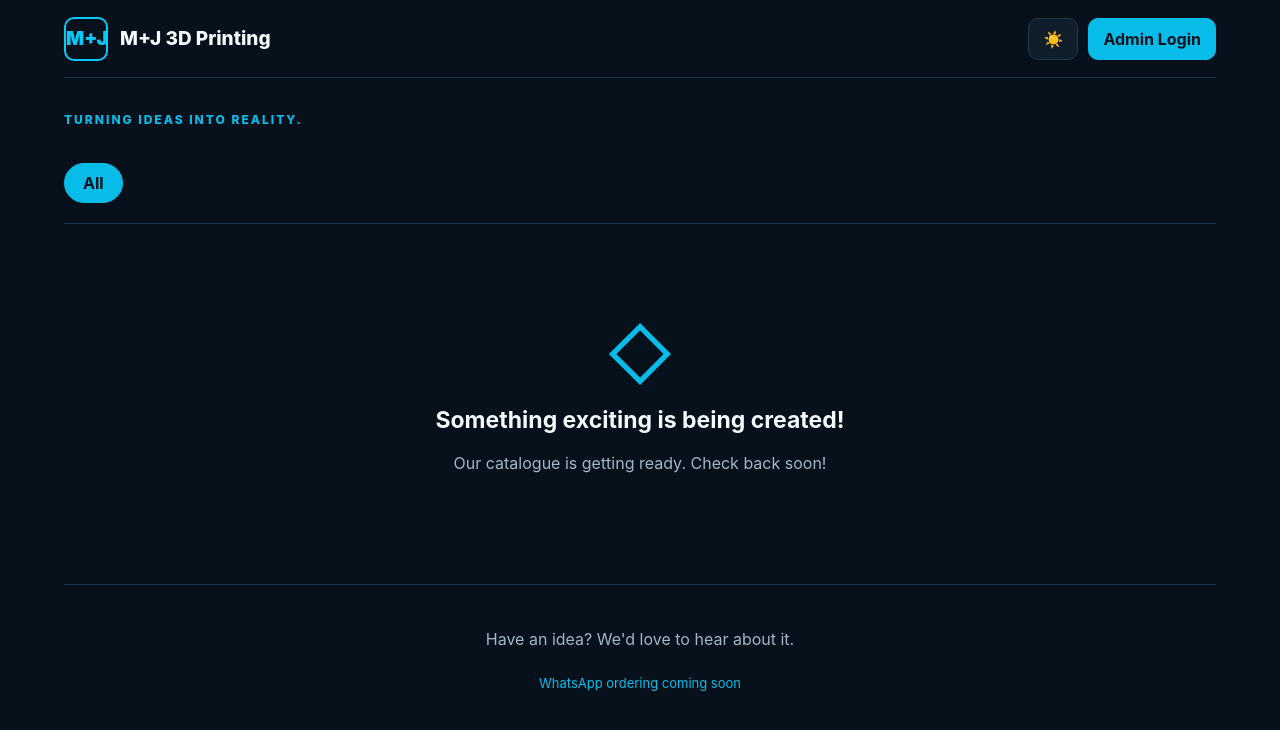
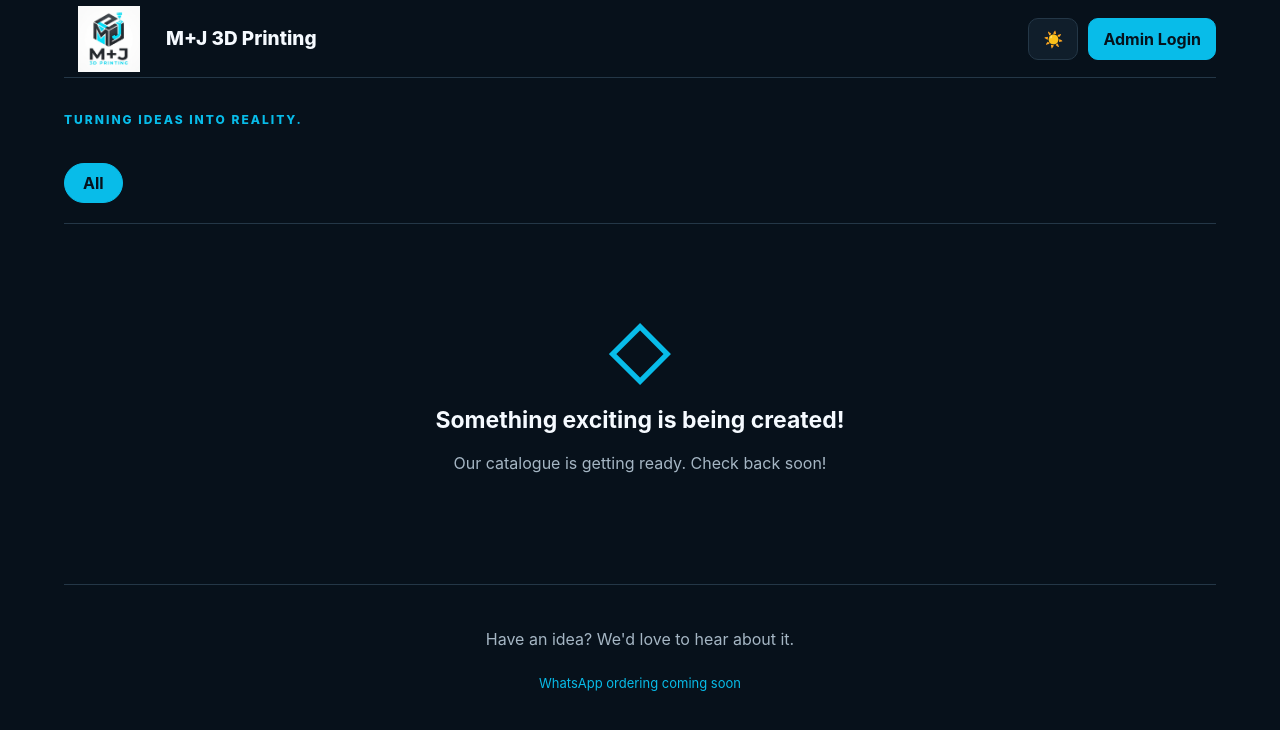
Before and after one commit to marinemyburgh13-crypto/mj-3d-printing, a React (Vite) app: page / in a window 1280 px wide. Shown: the top 730 px of the page. Built offline with nearby package versions, Linux system fonts and the light colour scheme.

Commit message:
Include logo in the App component
Added logo image to the header section.

```diff
--- a/src/App.jsx
+++ b/src/App.jsx
@@ -1,5 +1,6 @@
 
 import React, { useState } from "react";
+import logo from "./Screenshot 2026-11-26 142429.png";
 
 export default function App() {
   const [darkMode, setDarkMode] = useState(true);
@@ -9,7 +10,15 @@ export default function App() {
     <main className={darkMode ? "app dark" : "app light"}>
       <header className="header">
         <div className="brand">
-          <div className="logo-placeholder">M+J</div>
+          <img
+            src={logo}
+            alt="M+J 3D Printing"
+            style={{
+              width: "90px",
+              height: "66px",
+              objectFit: "contain"
+            }}
+          />
           <span>M+J 3D Printing</span>
         </div>
 
```
